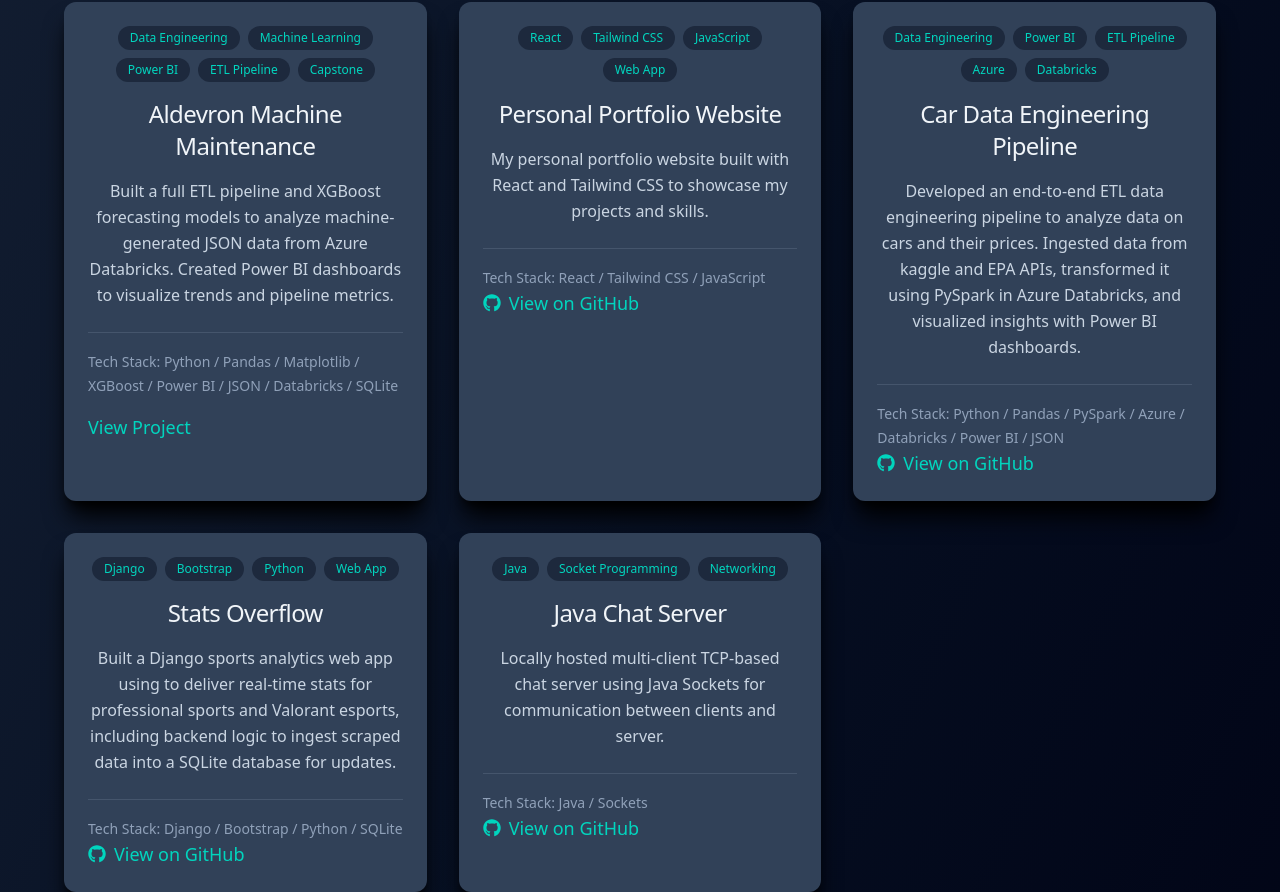
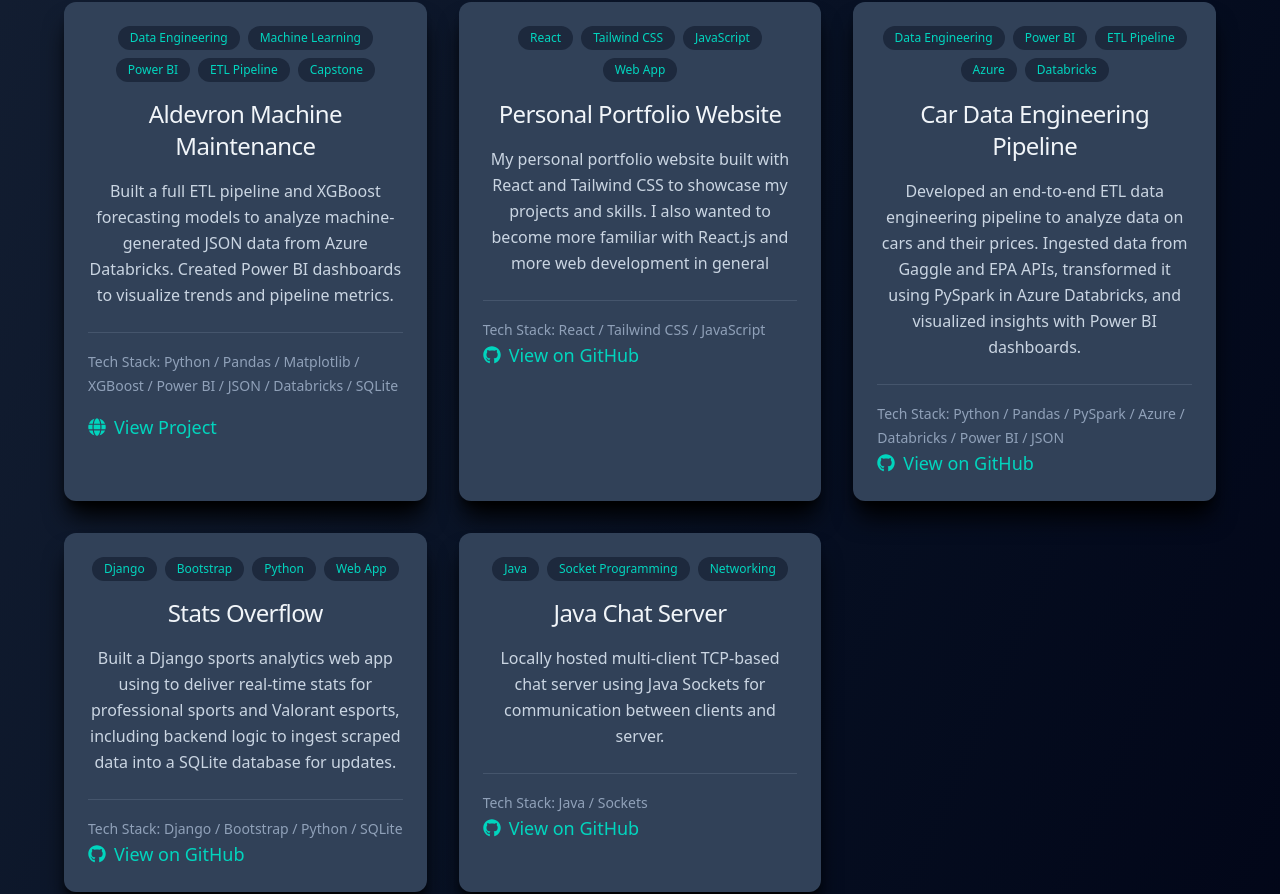
Before and after one commit to Jeffrey-Anderson392/jeffrey-portfolio, a React (Vite) app in the folder portfolio/: page / in a window 1280 px wide. Shown: the part 1903-2797 px from the top of the page. Built offline with nearby package versions, Linux system fonts and the light colour scheme.

Commit message:
fixed indentation in Projects.jsx, Added new contact component, and made a couple of adjustments to projects.json

```diff
--- a/portfolio/src/App.jsx
+++ b/portfolio/src/App.jsx
@@ -6,6 +6,7 @@
 import Navbar from './components/Navbar.jsx';
 import About from './components/About.jsx';
 import Projects from './components/Projects.jsx';
+import Contact from './components/Contact.jsx';
 
 function App() {
   const [count, setCount] = useState(0)
@@ -16,6 +17,7 @@
       <Hero />
       <About />
       <Projects />
+      <Contact />
     </div>
   )
 }
--- /dev/null
+++ b/portfolio/src/components/Contact.jsx
@@ -0,0 +1,26 @@
+import React from 'react'
+import {FaLinkedin, FaGithub} from 'react-icons/fa';
+
+const Contact = () => {
+  return (
+    <footer className='p-10 flex mt-20 text-slate-300 font-plus-jakarta-sans justify-between items-center' id='contact'>
+    <div className='text-2xl flex items-center gap-4'>
+        Connect with me on
+        <a href="https://www.linkedin.com/in/jeffrey392/"
+           className='flex items-center gap-1 text-cyan-400 hover:text-cyan-300 visited:text-violet-400'
+           target='_blank'>
+            <FaLinkedin /> <span>LinkedIn</span>
+        </a>
+        &nbsp;|&nbsp;
+        <a href="https://github.com/Jeffrey-Anderson392"
+           className='flex items-center gap-1 text-cyan-400 hover:text-cyan-300 visited:text-violet-400'
+           target='_blank'>
+            <FaGithub /> <span>GitHub</span>
+        </a>
+    </div>
+        <div>Developed By Jeffrey Anderson &#169; {new Date().getFullYear()}</div>
+    </footer>
+  )
+}
+
+export default Contact
--- a/portfolio/src/components/Projects.jsx
+++ b/portfolio/src/components/Projects.jsx
@@ -1,6 +1,6 @@
 import React from 'react'
 import projects from '../data/projects.json';
-import { FaGithub } from 'react-icons/fa';
+import { FaGithub, FaGlobe} from 'react-icons/fa';
 
 const Projects = () => {
 
@@ -49,7 +49,7 @@
                         <div className="flex flex-wrap gap-4">
                             {project.links.website && (
                                 <a href={project.links.website} target="_blank" rel="noopener noreferrer" className="inline-flex items-center gap-2 text-teal-400 hover:text-teal-300 transition-colors text-lg font-medium mt-4">
-                View Project
+                                    <FaGlobe /> View Project
                                 </a>
                             )}
                             {project.links.github && (
--- a/portfolio/src/data/projects.json
+++ b/portfolio/src/data/projects.json
@@ -13,7 +13,7 @@
         {
             "id": 2,
             "name": "Personal Portfolio Website",
-            "description": "My personal portfolio website built with React and Tailwind CSS to showcase my projects and skills.",
+            "description": "My personal portfolio website built with React and Tailwind CSS to showcase my projects and skills. I also wanted to become more familiar with React.js and more web development in general",
             "technologies": ["React", "Tailwind CSS", "JavaScript"],
             "tags": ["React", "Tailwind CSS", "JavaScript", "Web App"],
             "links": {
@@ -23,7 +23,7 @@
         {
             "id":3,
             "name":"Car Data Engineering Pipeline",
-            "description": "Developed an end-to-end ETL data engineering pipeline to analyze data on cars and their prices. Ingested data from kaggle and EPA APIs, transformed it using PySpark in Azure Databricks, and visualized insights with Power BI dashboards.",
+            "description": "Developed an end-to-end ETL data engineering pipeline to analyze data on cars and their prices. Ingested data from Gaggle and EPA APIs, transformed it using PySpark in Azure Databricks, and visualized insights with Power BI dashboards.",
             "technologies": ["Python", "Pandas", "PySpark", "Azure", "Databricks", "Power BI", "JSON"],
             "tags": ["Data Engineering", "Power BI", "ETL Pipeline", "Azure", "Databricks"],
             "links": {
@@ -33,7 +33,7 @@
         {
             "id": 4,
             "name": "Stats Overflow",
-            "description": "Built a Django sports analytics web app using  to deliver real-time stats for professional sports and Valorant esports, including backend logic to ingest scraped data into a SQLite database for updates.",
+            "description": "Built a Django sports analytics web app using to deliver real-time stats for professional sports and Valorant esports, including backend logic to ingest scraped data into a SQLite database for updates.",
             "technologies": ["Django", "Bootstrap", "Python", "SQLite"],
             "tags": ["Django", "Bootstrap", "Python", "Web App"],
             "links": {
```
Lines whose indentation alone changed are shown as unchanged.
